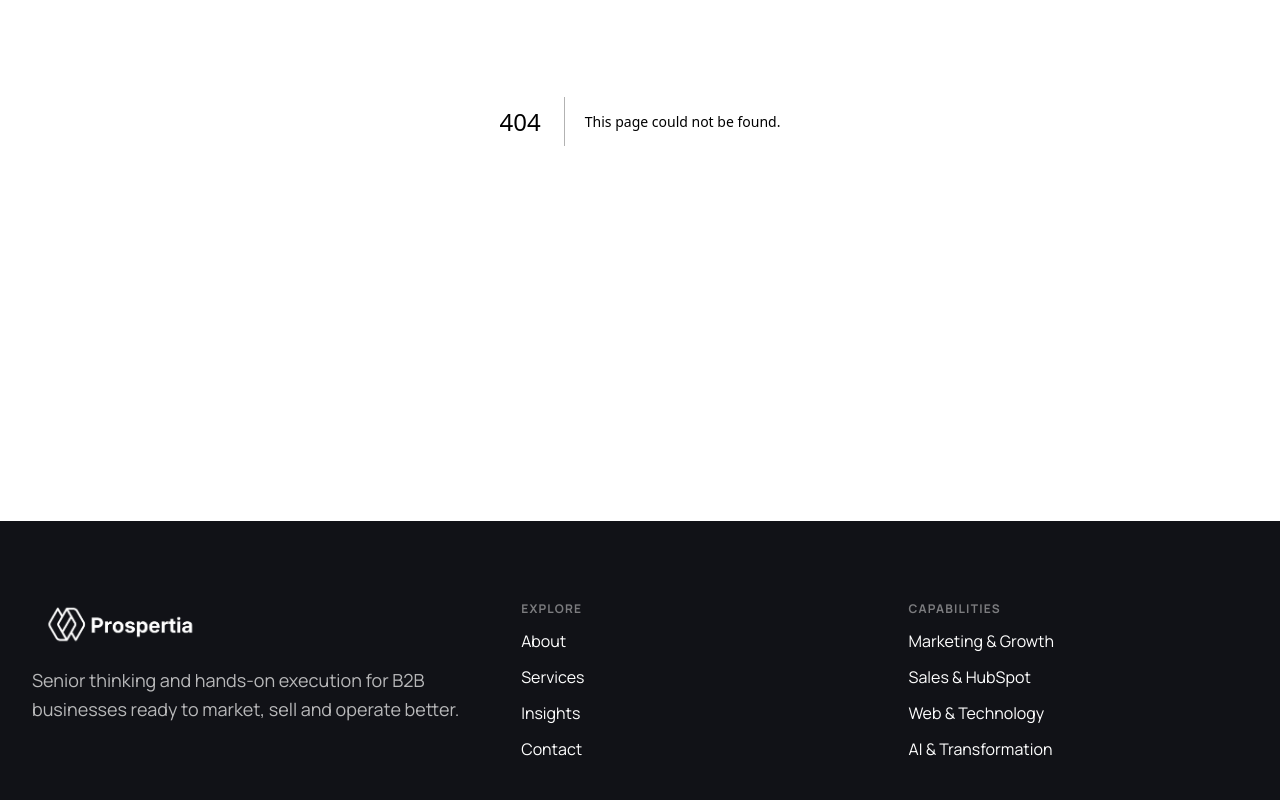
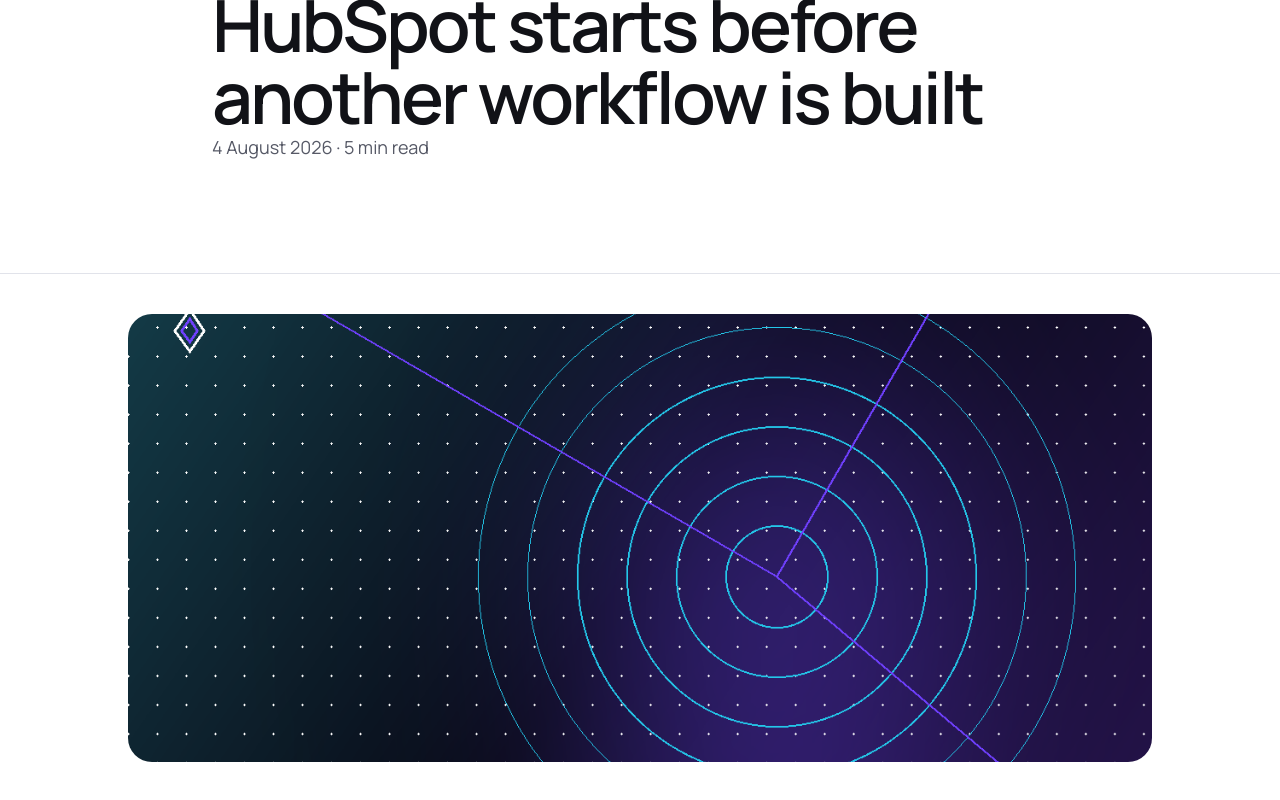
Before and after one commit to edb00th/prospertia, a Next.js app: page /insights/getting-more-from-hubspot in a window 1280 px wide. Before the commit this address had no page. Shown: the part 360-1160 px from the top of the page. Built offline with nearby package versions, Linux system fonts and the light colour scheme.

Commit message:
Create page.tsx

```diff
--- /dev/null
+++ b/app/insights/[slug]/page.tsx
@@ -0,0 +1,14 @@
+import type { Metadata } from 'next'
+import { notFound } from 'next/navigation'
+import Link from 'next/link'
+import Image from 'next/image'
+import { ArrowLeft } from 'lucide-react'
+import { CTA } from '@/components/marketing'
+import { insights, site } from '@/lib/site-content'
+const articleCopy:Record<string,string[]>={
+'growth-exposes-gaps':['Most growing businesses do not wake up one morning with a broken commercial system. The gaps arrive gradually, then growth makes them visible.','Marketing adds tools to solve immediate needs. Sales creates its own materials. The website reflects an earlier version of the business. CRM activity grows, but shared discipline does not. Each choice is understandable on its own; together, they create friction.','The answer is not automatically another platform or agency. Start by identifying the commercial objective, mapping the full journey, and agreeing which constraint matters most. Joined-up priorities beat disconnected activity.'],
+'getting-more-from-hubspot':['HubSpot cannot fix a process nobody has agreed. Before building another workflow, decide what sales and marketing need the system to make easier.','Look at ownership, lifecycle definitions, handovers, campaign decisions and reporting questions. If leadership cannot describe these clearly, more technical complexity usually creates more maintenance rather than more value.','A useful CRM is an operating habit supported by technology. Simplify the process, make ownership explicit, then configure the platform around the work people actually need to do.'],
+'practical-ai-plan':['The strongest AI opportunities are rarely found by starting with a list of tools. They are found by looking carefully at work.','Find tasks that are repetitive, slow, inconsistent or dependent on information being copied between systems. Then assess the risk, judgement and context each task requires. Some work can be automated. Some can be accelerated. Some should remain deliberately human.','A practical plan turns a small number of clear use cases into tested workflows, owners and measures of success. Adoption follows useful work, not novelty.']}
+export function generateStaticParams(){return insights.map(i=>({slug:i.slug}))}
+export async function generateMetadata({params}:{params:Promise<{slug:string}>}):Promise<Metadata>{const {slug}=await params;const a=insights.find(x=>x.slug===slug);if(!a)return {};const title=a.seoTitle??a.title;const description=a.seoDescription??a.excerpt;return {title,description,alternates:{canonical:`/insights/${a.slug}`},openGraph:{title,description,type:'article',url:`/insights/${a.slug}`,siteName:site.name,images:[{url:a.coverImage,width:1200,height:630,alt:a.coverAlt}]},twitter:{card:'summary_large_image',title,description,images:[a.coverImage]}}}
+export default async function ArticlePage({params}:{params:Promise<{slug:string}>}){const {slug}=await params;const article=insights.find(i=>i.slug===slug);if(!article)notFound();return <main id="main-content"><article><header className="border-b border-border"><div className="mx-auto max-w-4xl px-5 py-20 lg:py-28"><Link href="/insights" className="mb-12 flex w-fit items-center gap-2 text-sm font-bold"><ArrowLeft className="size-4"/>All insights</Link><p className="font-mono text-xs uppercase tracking-widest text-accent-foreground">{article.category}</p><h1 className="mt-6 text-balance text-5xl font-semibold tracking-[-.04em] md:text-7xl">{article.title}</h1><p className="mt-7 text-lg text-muted-foreground">{article.date} · {article.read}</p></div></header><div className="relative mx-auto aspect-[16/7] max-w-5xl overflow-hidden rounded-3xl mt-4 md:mt-10"><Image src={article.coverImage} alt={article.coverAlt} fill sizes="(min-width: 1024px) 1024px, 100vw" className="object-cover" priority /></div><div className="mx-auto flex max-w-3xl flex-col gap-7 px-5 py-20 text-lg leading-[1.8] text-muted-foreground">{articleCopy[slug].map((p,i)=><p key={i} className={i===0?'text-2xl font-medium leading-relaxed text-foreground':''}>{p}</p>)}</div></article><CTA/></main>}
```
